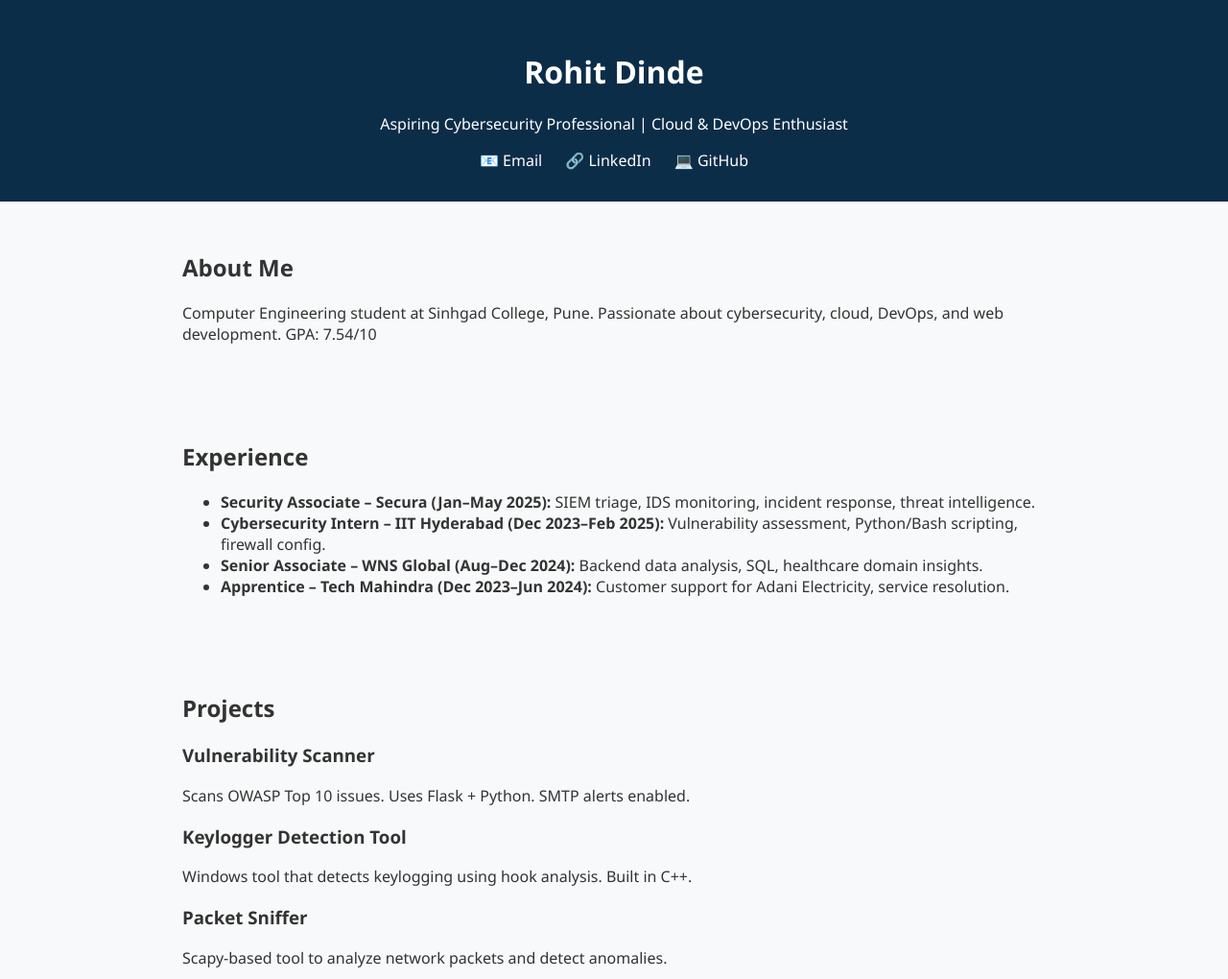
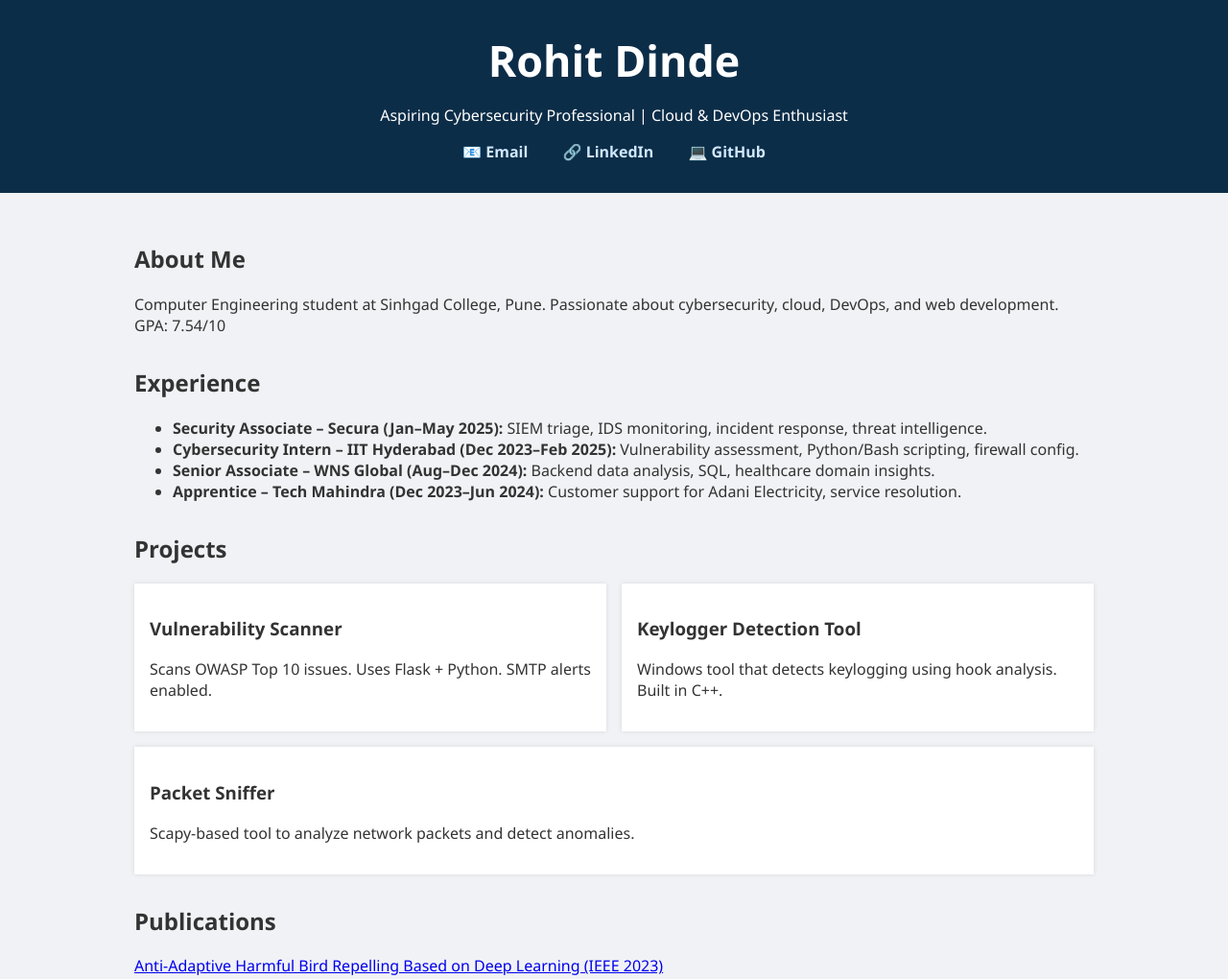
Before and after one commit to Rohit30Confluence/rohitdinde.github.io, a plain HTML site: page index.html in a window 1280 px wide. Shown: the top 1020 px of the page at 96% size. Drawn offline with Linux system fonts and the light colour scheme.

Commit message:
style.css

```diff
--- a/style.css
+++ b/style.css
@@ -2,7 +2,7 @@ body {
   font-family: 'Segoe UI', sans-serif;
   margin: 0;
   padding: 0;
-  background: #f8f9fa;
+  background: #f0f2f5;
   color: #333;
 }
 header {
@@ -11,15 +11,34 @@ header {
   padding: 2rem;
   text-align: center;
 }
+header h1 {
+  font-size: 2.8rem;
+  margin: 0;
+}
 .contact a {
-  margin: 0 10px;
-  color: white;
+  color: #d1e8ff;
+  margin: 0 1rem;
   text-decoration: none;
+  font-weight: bold;
+}
+main {
+  padding: 2rem;
+  max-width: 1000px;
+  margin: auto;
 }
 section {
-  padding: 2rem;
-  max-width: 900px;
-  margin: auto;
+  margin-bottom: 2rem;
+}
+.projects-grid {
+  display: flex;
+  flex-wrap: wrap;
+  gap: 1rem;
+}
+.projects-grid div {
+  flex: 1 1 30%;
+  background: #fff;
+  padding: 1rem;
+  box-shadow: 0 0 5px rgba(0,0,0,0.1);
 }
 footer {
   background: #0c2d48;
```
